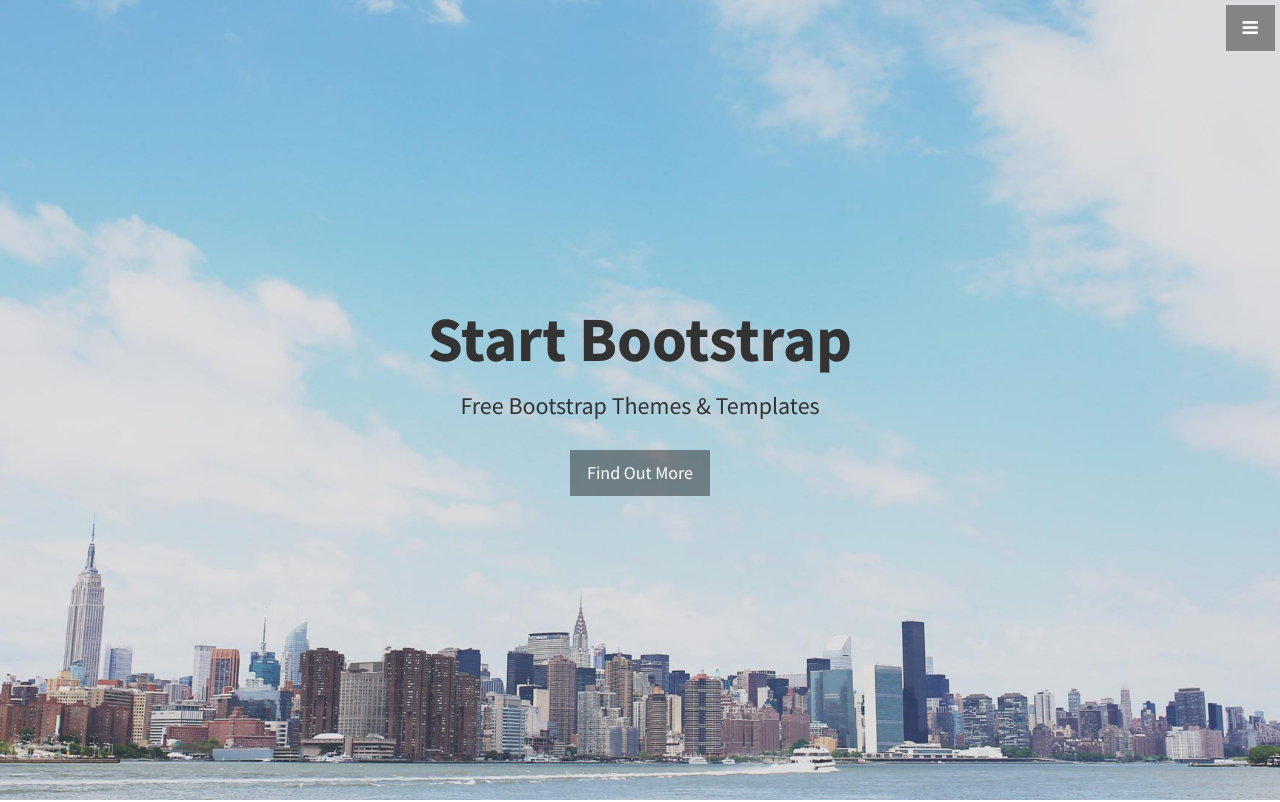
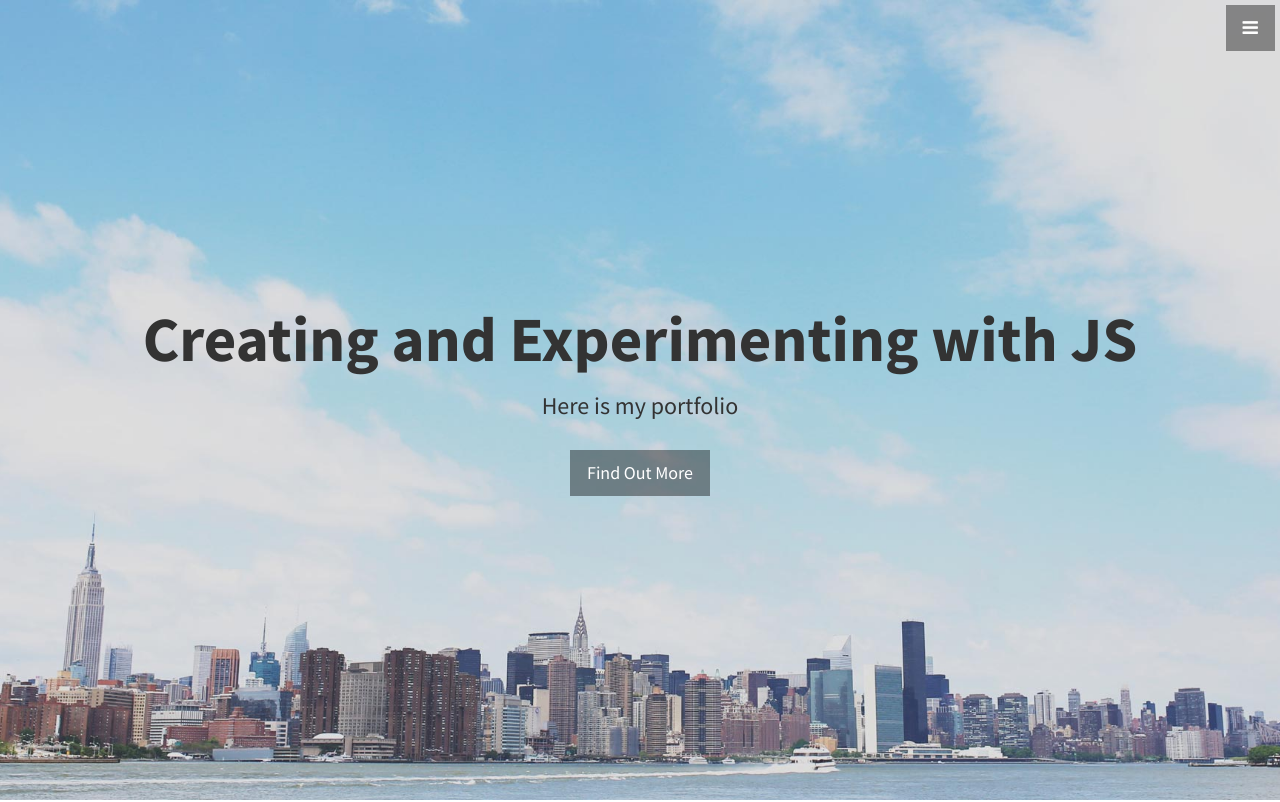
Before and after one commit to kevjose/kevjose.github.io, a plain HTML site: page index.html in a window 1280 px wide. Shown: the top 802 px of the page. Drawn offline with Linux system fonts and the light colour scheme.

Commit message:
Changed Intro

```diff
--- a/index.html
+++ b/index.html
@@ -9,7 +9,7 @@
     <meta name="description" content="">
     <meta name="author" content="">
 
-    <title>Stylish Portfolio - Start Bootstrap Theme</title>
+    <title>Kevin Jose | Portfolio</title>
 
     <!-- Bootstrap Core CSS -->
     <link href="css/bootstrap.min.css" rel="stylesheet">
@@ -61,8 +61,8 @@
     <!-- Header -->
     <header id="top" class="header">
         <div class="text-vertical-center">
-            <h1>Start Bootstrap</h1>
-            <h3>Free Bootstrap Themes &amp; Templates</h3>
+            <h1>Creating and Experimenting with JS</h1>
+            <h3>Here is my portfolio</h3>
             <br>
             <a href="#about" class="btn btn-dark btn-lg">Find Out More</a>
         </div>
```
